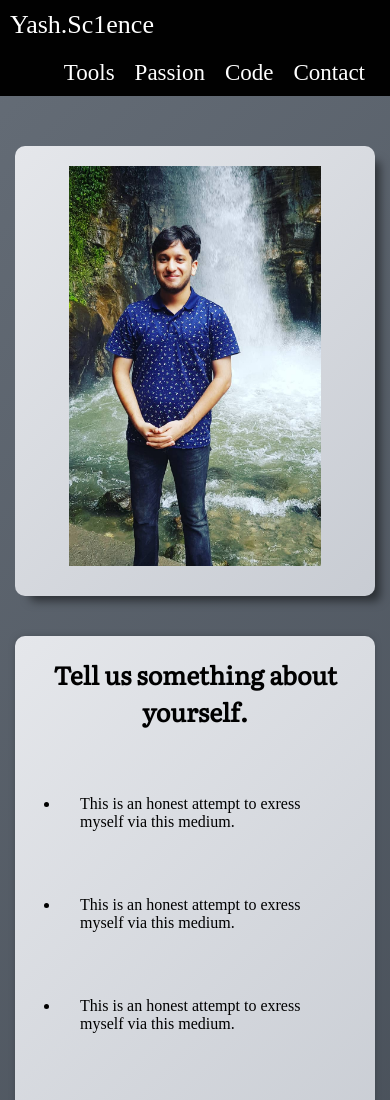
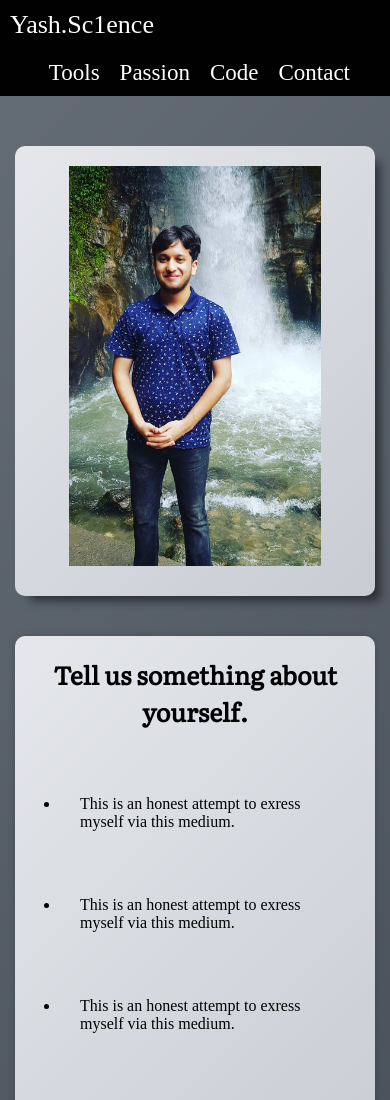
Before and after one commit to yassh-pandey/personal-website, a website: page index.html in a window 390 px wide. Shown: the top 1100 px of the page. Drawn offline with Linux system fonts and the light colour scheme; a script that the page names is missing.

Commit message:
Update styles.css

```diff
--- a/styles.css
+++ b/styles.css
@@ -314,7 +314,7 @@ html, body{
     .navigation-item{
         padding: 10px;
         margin: 0px;
-        transform: translate(-15px);
+        transform: translate(-30px);
     }
     .navigation-item a{
         font-size: 23px;
```
